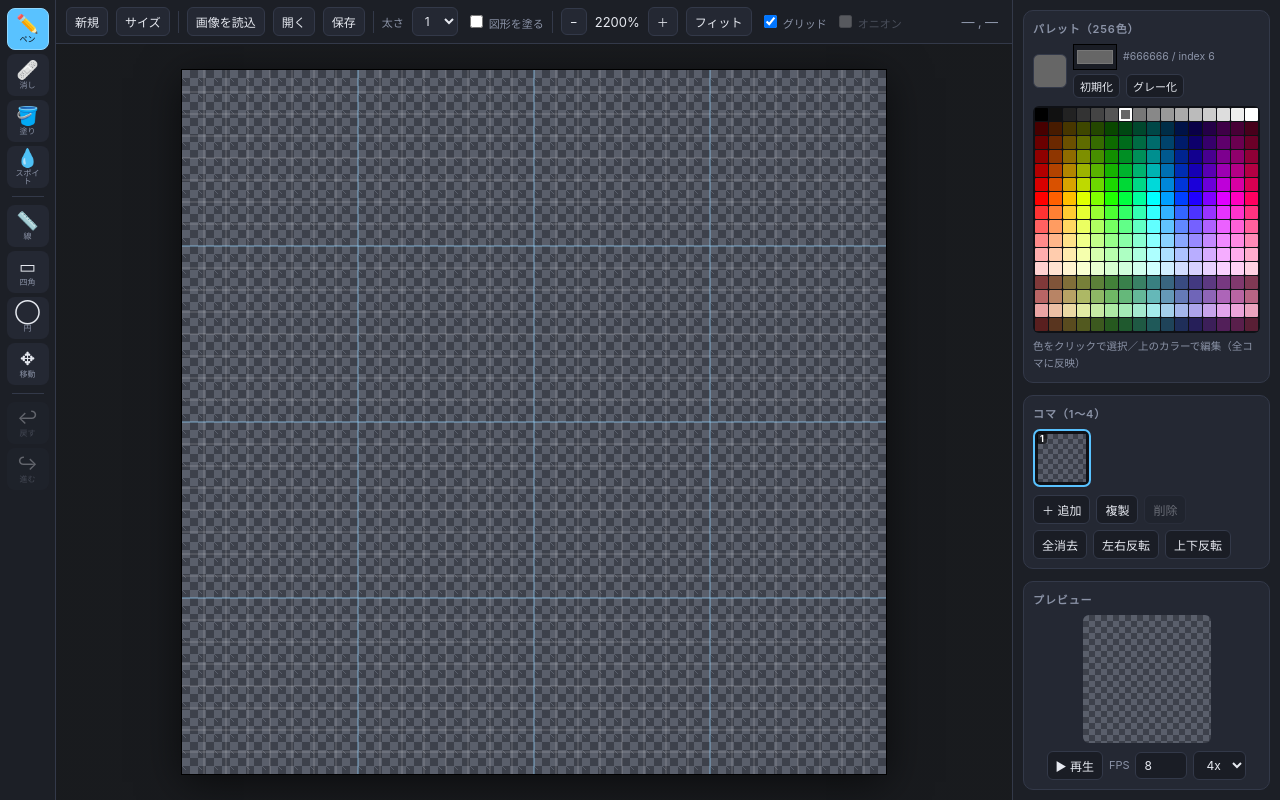
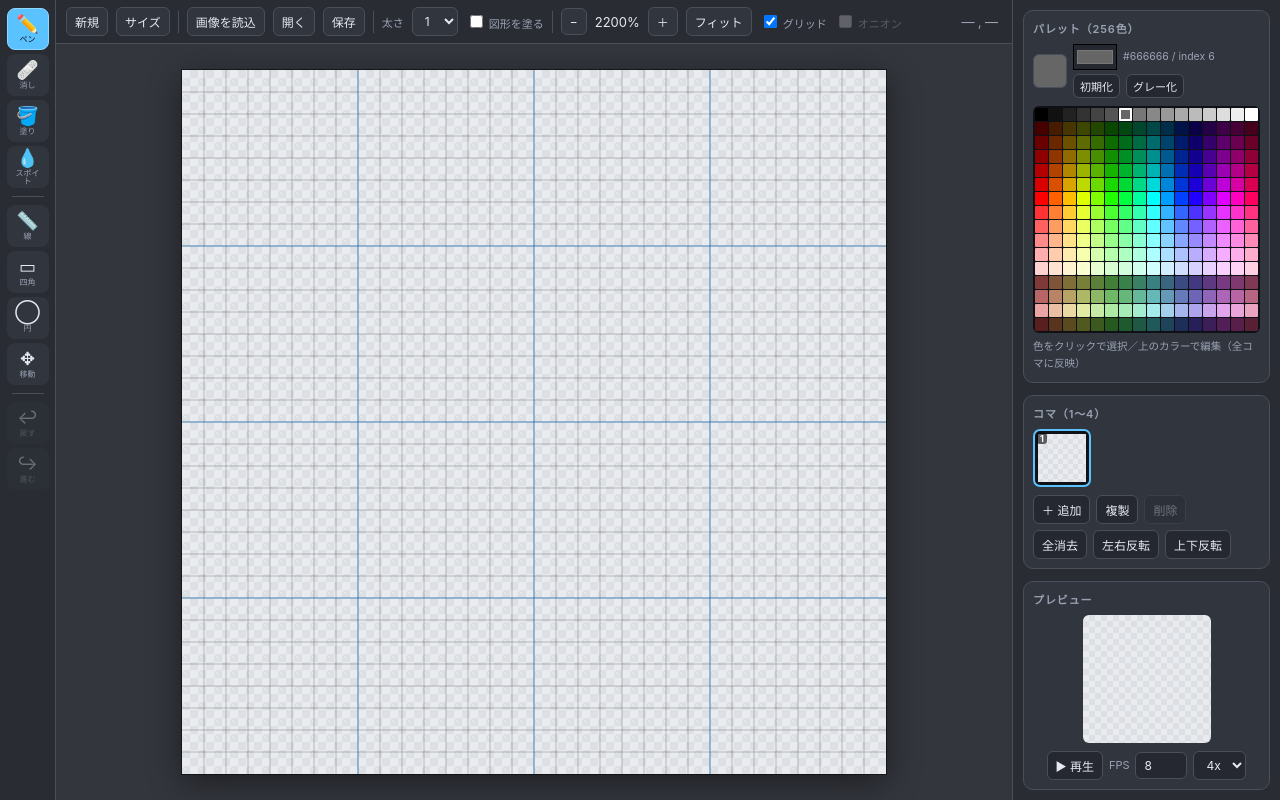
Before and after one commit to fumiakim/pixel-editor, a plain HTML site: page index.html in a window 1280 px wide. Drawn offline with Linux system fonts and the light colour scheme.

Commit message:
配色を調整（透明の格子を薄く、全体背景を濃いグレーに、書き出しボタンを可読に）
- 透明部分の格子を薄いグレー(--chk1/--chk2)に変更。3か所（キャンバス／
  コマのサムネイル／プレビュー）でCSS変数を共有。
- 全体背景を黒に近い #14161a から濃いグレー #33363d に変更し、
  パネル・境界線もそれに合わせて調整。
- 「現在のコマを書き出し」が読めない不具合を修正。#side .box button の
  背景指定が .primary より詳細度が高く、暗背景に暗文字になっていた。
- グリッド線を白から暗色に変更（薄い格子の上で見えるように）。

Co-Authored-By: Claude Opus 5 <noreply@anthropic.com>

```diff
--- a/index.html
+++ b/index.html
@@ -6,8 +6,9 @@
 <title>DOT EDITOR — ドット絵エディタ</title>
 <style>
   :root{
-    --bg:#14161a; --panel:#1c1f26; --panel2:#242833; --line:#333949;
-    --fg:#e6e9f0; --dim:#8b93a7; --accent:#59c2ff; --accent2:#ffb454;
+    --bg:#33363d; --panel:#292c33; --panel2:#31353d; --line:#4a4f5c;
+    --fg:#e6e9f0; --dim:#9aa2b4; --accent:#59c2ff; --accent2:#ffb454;
+    --chk1:#e9ebef; --chk2:#dcdfe4;   /* 透明部分の格子（薄いグレー） */
   }
   *{box-sizing:border-box}
   html,body{height:100%;margin:0}
@@ -42,18 +43,16 @@
   }
   #stage{
     flex:1; overflow:auto; display:flex; align-items:center; justify-content:center; padding:24px;
-    background:
-      linear-gradient(0deg,rgba(255,255,255,.02),rgba(255,255,255,.02)),
-      var(--bg);
+    background:var(--bg);
   }
-  #wrap{position:relative; line-height:0; box-shadow:0 0 0 1px #000, 0 8px 40px rgba(0,0,0,.6)}
+  #wrap{position:relative; line-height:0; box-shadow:0 0 0 1px rgba(0,0,0,.5), 0 8px 32px rgba(0,0,0,.45)}
   #wrap.checker{
-    background-color:#5a5f6b;
+    background-color:var(--chk1);
     background-image:
-      linear-gradient(45deg,#3d414b 25%,transparent 25%),
-      linear-gradient(-45deg,#3d414b 25%,transparent 25%),
-      linear-gradient(45deg,transparent 75%,#3d414b 75%),
-      linear-gradient(-45deg,transparent 75%,#3d414b 75%);
+      linear-gradient(45deg,var(--chk2) 25%,transparent 25%),
+      linear-gradient(-45deg,var(--chk2) 25%,transparent 25%),
+      linear-gradient(45deg,transparent 75%,var(--chk2) 75%),
+      linear-gradient(-45deg,transparent 75%,var(--chk2) 75%);
     background-size:16px 16px;
     background-position:0 0,0 8px,8px -8px,-8px 0;
   }
@@ -75,10 +74,11 @@
     background:var(--panel2); color:var(--fg); border:1px solid var(--line);
     border-radius:6px; padding:5px 8px; font:inherit; font-size:12px; cursor:pointer;
   }
-  #side .box button, #side .box select, #side .box input{background:#1a1d25}
-  button:hover{background:#30364a}
-  button.primary{background:var(--accent); color:#0d1117; border-color:#8fd7ff; font-weight:700}
-  button.primary:hover{filter:brightness(1.1)}
+  #side .box button, #side .box select, #side .box input{background:#252831}
+  button:hover{background:#3f4553}
+  /* .primary は #side .box button より詳細度が低いので、同等の指定で上書きする */
+  button.primary, #side .box button.primary{background:var(--accent); color:#12161c; border-color:#8fd7ff; font-weight:700}
+  button.primary:hover, #side .box button.primary:hover{background:#7cd0ff}
   button:disabled{opacity:.35; cursor:default}
   input[type=number]{width:62px; cursor:text}
   label{color:var(--dim); font-size:11px}
@@ -94,13 +94,13 @@
   .fr{position:relative; border:2px solid var(--line); border-radius:7px; padding:3px; background:#0f1116; cursor:pointer}
   .fr.on{border-color:var(--accent)}
   .fr canvas{display:block; width:48px; height:48px; image-rendering:pixelated;
-    background-color:#5a5f6b;
-    background-image:linear-gradient(45deg,#3d414b 25%,transparent 25%),linear-gradient(-45deg,#3d414b 25%,transparent 25%),linear-gradient(45deg,transparent 75%,#3d414b 75%),linear-gradient(-45deg,transparent 75%,#3d414b 75%);
+    background-color:var(--chk1);
+    background-image:linear-gradient(45deg,var(--chk2) 25%,transparent 25%),linear-gradient(-45deg,var(--chk2) 25%,transparent 25%),linear-gradient(45deg,transparent 75%,var(--chk2) 75%),linear-gradient(-45deg,transparent 75%,var(--chk2) 75%);
     background-size:10px 10px; background-position:0 0,0 5px,5px -5px,-5px 0;}
   .fr b{position:absolute; left:2px; top:2px; font-size:9px; background:rgba(0,0,0,.6); padding:0 3px; border-radius:3px; color:#fff}
 
-  #preview{background-color:#5a5f6b; image-rendering:pixelated; border-radius:6px; display:block; margin:0 auto;
-    background-image:linear-gradient(45deg,#3d414b 25%,transparent 25%),linear-gradient(-45deg,#3d414b 25%,transparent 25%),linear-gradient(45deg,transparent 75%,#3d414b 75%),linear-gradient(-45deg,transparent 75%,#3d414b 75%);
+  #preview{background-color:var(--chk1); image-rendering:pixelated; border-radius:6px; display:block; margin:0 auto;
+    background-image:linear-gradient(45deg,var(--chk2) 25%,transparent 25%),linear-gradient(-45deg,var(--chk2) 25%,transparent 25%),linear-gradient(45deg,transparent 75%,var(--chk2) 75%),linear-gradient(-45deg,transparent 75%,var(--chk2) 75%);
     background-size:12px 12px; background-position:0 0,0 6px,6px -6px,-6px 0;}
 
   #pos{color:var(--dim); font-variant-numeric:tabular-nums; margin-left:auto; padding-right:4px}
@@ -366,13 +366,13 @@ function drawGrid(){
   octx.clearRect(0,0,W,H);
   if(!S.grid || S.zoom<4) return;
   octx.lineWidth=1/dpr;
-  octx.strokeStyle='rgba(255,255,255,.22)';
+  octx.strokeStyle='rgba(0,0,0,.22)';            // 薄い格子の上でも見えるよう暗い線
   octx.beginPath();
   for(let x=1;x<S.w;x++){ const p=x*S.zoom; octx.moveTo(p,0); octx.lineTo(p,H); }
   for(let y=1;y<S.h;y++){ const p=y*S.zoom; octx.moveTo(0,p); octx.lineTo(W,p); }
   octx.stroke();
   if(S.zoom>=6){                                   // 8px ごとの補助線
-    octx.lineWidth=1; octx.strokeStyle='rgba(120,200,255,.55)'; octx.beginPath();
+    octx.lineWidth=1; octx.strokeStyle='rgba(0,110,200,.55)'; octx.beginPath();
     for(let x=8;x<S.w;x+=8){ const p=x*S.zoom; octx.moveTo(p,0); octx.lineTo(p,H); }
     for(let y=8;y<S.h;y+=8){ const p=y*S.zoom; octx.moveTo(0,p); octx.lineTo(W,p); }
     octx.stroke();
```
